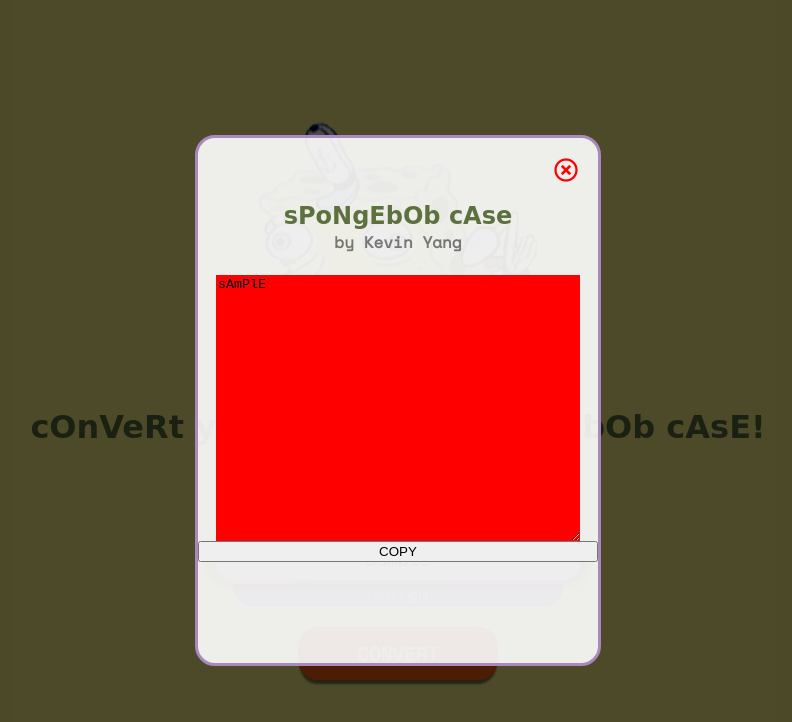
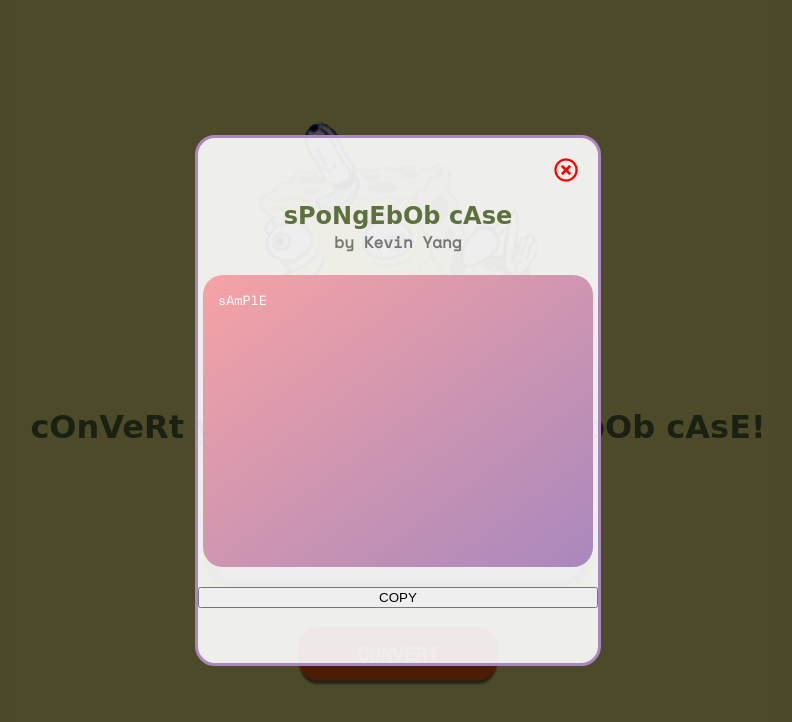
Before and after one commit to kyblockstacking/sPoNgEbOb-cAsE, a website: page index.html in a window 1280 px wide. Both pictures are taken after typing "Sample" into the empty fields and a click on the button "CONVERT". Shown: the whole page, without its empty margins (242-1034 px from the left). Drawn offline with nearby package versions, Linux system fonts and the light colour scheme; a web font is replaced by a local one.

Commit message:
styled up result area

```diff
--- a/Stylesheets/styles.css
+++ b/Stylesheets/styles.css
@@ -210,14 +210,19 @@ body {
 .result {
   margin: 0 auto;
   border: none;
-  background: red;
 }
-
+/* this is where the results are displayed */
 textarea[data-category="result"] {
-  /* background-color: transparent; */
-  background: red;
+  background: linear-gradient(to bottom right, #f6a3a5, #a988bd);
   height: 50%;
   width: 90%;
+  margin-bottom: 20px;
+  border-radius: 20px;
+  resize: none;
+  color: #fff;
+  overflow-x: hidden;
+  padding: 15px;
+  font-family: "Space Mono", monospace;
 }
 
 .result:focus {
```
